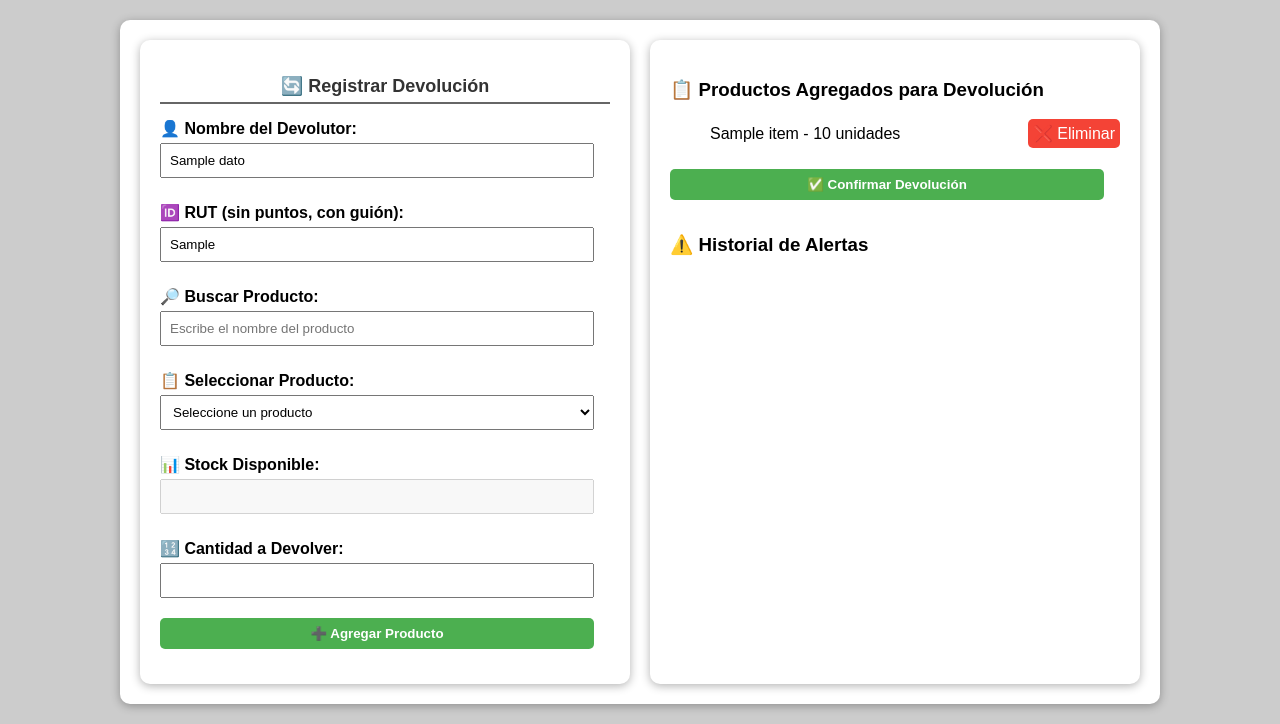
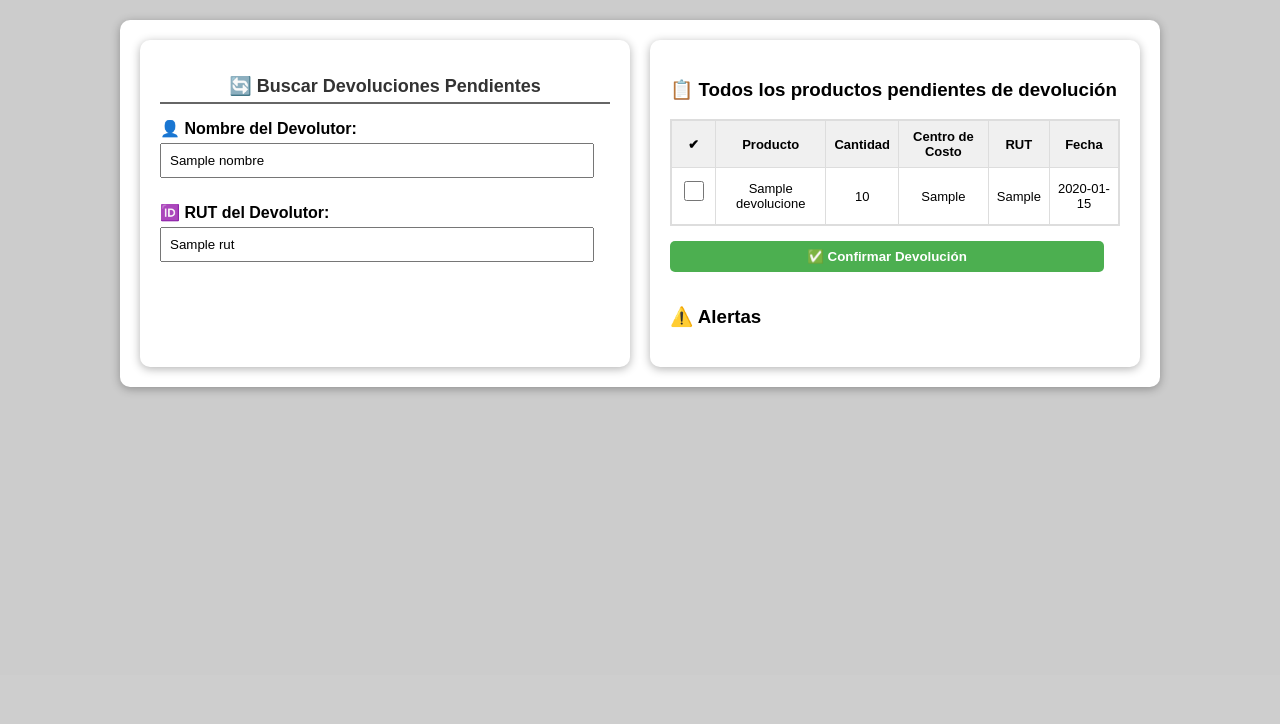
Before and after one commit to annndre/aplicacion-web, a Flask app: template templates/devoluciones.html in a window 1280 px wide. Shown: the part 125-849 px from the top of the page. After the commit the page ends 518 px from the top, so only its background shows below. Run offline with Flask 3, Linux system fonts and the light colour scheme; the template is opened without the code that fills it: most values are stand-ins (such as "Sample title", 1, 10 or a date in 2020); some libraries are stand-ins or nearby versions.

Commit message:
🔥 Actualización sistema de devoluciones con filtro por RUT y tabla responsive

```diff
--- a/app.py
+++ b/app.py
@@ -83,6 +83,8 @@ def solicitudes():
         producto_id = request.form['producto_id']
         cantidad = int(request.form['cantidad'])
         centro_costo = request.form['centro_costo']
+        motivo = request.form['motivo']
+
 
         # Validación del formato del RUT
         if not re.match(r'^\d{7,8}-[\dkK]$', rut_solicitante):
@@ -110,8 +112,10 @@ def solicitudes():
             'producto_id': producto_id,
             'producto_nombre': producto_nombre,
             'cantidad': cantidad,
-            'centro_costo': centro_costo
+            'centro_costo': centro_costo,
+            'motivo': motivo
         })
+
         flash(f'Producto {producto_nombre} agregado.')
         session.modified = True
 
@@ -175,8 +179,8 @@ def confirmar_solicitud():
                     # Registrar en historial de solicitudes
                     cursor.execute("""
                         INSERT INTO historial_solicitudes
-                        (nombre_solicitante, rut_solicitante, producto_id, producto_nombre, cantidad, centro_costo, usuario)
-                        VALUES (%(nombre_solicitante)s, %(rut_solicitante)s, %(producto_id)s, %(producto_nombre)s, %(cantidad)s, %(centro_costo)s, %(usuario)s)
+                        (nombre_solicitante, rut_solicitante, producto_id, producto_nombre, cantidad, centro_costo, motivo, usuario)
+                        VALUES (%(nombre_solicitante)s, %(rut_solicitante)s, %(producto_id)s, %(producto_nombre)s, %(cantidad)s, %(centro_costo)s, %(motivo)s, %(usuario)s)
                     """, {
                         'nombre_solicitante': datos['nombre_solicitante'],
                         'rut_solicitante': datos['rut_solicitante'],
@@ -184,8 +188,29 @@ def confirmar_solicitud():
                         'producto_nombre': item['producto_nombre'],
                         'cantidad': item['cantidad'],
                         'centro_costo': item['centro_costo'],
+                        'motivo': item['motivo'],
                         'usuario': usuario
+
                     })
+                    print("DEBUG MOTIVO:", item.get('motivo'))
+
+                    if item['motivo'] == 'devolucion':
+                        cursor.execute("""
+                            INSERT INTO devoluciones_pendientes
+                            (nombre_solicitante, rut_solicitante, producto_id, producto_nombre, cantidad, centro_costo, motivo, usuario)
+                            VALUES (%s, %s, %s, %s, %s, %s, %s, %s)
+                        """, (
+                            datos['nombre_solicitante'],
+                            datos['rut_solicitante'],
+                            item['producto_id'],
+                            item['producto_nombre'],
+                            item['cantidad'],
+                            item['centro_costo'],
+                            item['motivo'],
+                            usuario
+                        ))
+                        print("✅ INSERT ejecutado en devoluciones_pendientes")
+
 
                     # Stock crítico
                     if nuevo_stock <= producto['stock_critico']:
@@ -234,101 +259,49 @@ def devoluciones():
         flash("Acceso restringido", "danger")
         return redirect(url_for('login'))
 
+    nombre = ''
+    rut = ''
+    devoluciones_filtradas = []
+
     conexion = obtener_conexion()
     with conexion.cursor(cursor_factory=psycopg2.extras.DictCursor) as cursor:
-        cursor.execute("SELECT * FROM productos")
-        inventario = cursor.fetchall()
+        if request.method == 'POST':
+            nombre = request.form['nombre_devolutor'].strip()
+            rut = request.form['rut_devolutor'].strip()
 
-    if request.method == 'POST':
-        nombre_devolutor = request.form['nombre_devolutor']
-        rut_devolutor = request.form['rut_devolutor']
-        producto_id = request.form['producto_id']
-        cantidad = int(request.form['cantidad'])
+            cursor.execute("""
+                SELECT * FROM devoluciones_pendientes
+                WHERE rut_solicitante = %s
+                ORDER BY fecha DESC
+            """, (rut,))
+        else:
+            cursor.execute("SELECT * FROM devoluciones_pendientes ORDER BY fecha DESC")
 
-        if 'devolucion_temporal' not in session:
-            session['devolucion_temporal'] = {
-                'nombre_devolutor': nombre_devolutor,
-                'rut_devolutor': rut_devolutor,
-                'productos': []
-            }
+        devoluciones_filtradas = cursor.fetchall()
 
-        producto = next((p for p in inventario if str(p['id']) == producto_id), None)
+    return render_template('devoluciones.html', devoluciones=devoluciones_filtradas, nombre=nombre, rut=rut)
 
-        if producto:
-            session['devolucion_temporal']['productos'].append({
-                'producto_id': producto_id,
-                'producto_nombre': producto['producto_nombre'],
-                'cantidad': cantidad
-            })
-            flash(f'Producto {producto["producto_nombre"]} agregado para devolución.')
-            session.modified = True
+    return render_template('devoluciones.html', devoluciones=[], nombre='', rut='')
 
+@app.route('/confirmar_devolucion', methods=['POST'])
+def confirmar_devolucion():
+    if 'usuario' not in session:
+        flash("Acceso restringido", "danger")
+        return redirect(url_for('login'))
+
+    ids = request.form.getlist('devoluciones_ids')
+    if not ids:
+        flash("⚠️ Debes seleccionar al menos un producto para devolver.", "warning")
         return redirect(url_for('devoluciones'))
 
-    datos = session.get('devolucion_temporal', {})
-    return render_template('devoluciones.html', inventario=inventario, datos=datos)
+    conexion = obtener_conexion()
+    with conexion.cursor() as cursor:
+        for id_ in ids:
+            cursor.execute("DELETE FROM devoluciones_pendientes WHERE id = %s", (id_,))
+    conexion.commit()
 
-@app.route('/eliminar_producto_devolucion/<int:index>')
-def eliminar_producto_devolucion(index):
-    if 'devolucion_temporal' not in session:
-        return redirect(url_for('devoluciones'))
-
-    productos = session['devolucion_temporal'].get('productos', [])
-    if 0 <= index < len(productos):
-        producto_eliminado = productos.pop(index)
-        flash(f'Producto {producto_eliminado["producto_nombre"]} eliminado.')
-        session.modified = True
-
+    flash("✅ Devoluciones confirmadas y eliminadas de la base.")
     return redirect(url_for('devoluciones'))
-
-@app.route('/confirmar_devolucion', methods=['GET', 'POST'])
-def confirmar_devolucion():
-    if 'usuario' not in session:
-        return redirect(url_for('login'))
-
-    datos = session.get('devolucion_temporal')
-    if not datos:
-        return redirect(url_for('devoluciones'))
-
-    usuario = session['usuario']  # Guardar quién hizo la devolución
-
-    if request.method == 'POST':
-        conexion = obtener_conexion()
-        with conexion.cursor(cursor_factory=psycopg2.extras.DictCursor) as cursor:
-            for item in datos['productos']:
-                cursor.execute("SELECT * FROM productos WHERE id = %(id)s", {'id': item['producto_id']})
-                producto = cursor.fetchone()
-
-                if producto:
-                    nuevo_stock = producto['stock_disponible'] + item['cantidad']
-                    cursor.execute("""
-                        UPDATE productos
-                        SET stock_disponible = %(stock_disponible)s
-                        WHERE id = %(id)s
-                    """, {'stock_disponible': nuevo_stock, 'id': item['producto_id']})
-
-                    # Guardar en historial_devoluciones con usuario
-                    cursor.execute("""
-                        INSERT INTO historial_devoluciones
-                        (nombre_devolutor, rut_devolutor, producto_id, producto_nombre, cantidad, usuario)
-                        VALUES (%(nombre_devolutor)s, %(rut_devolutor)s, %(producto_id)s, %(producto_nombre)s, %(cantidad)s, %(usuario)s)
-                    """, {
-                        'nombre_devolutor': datos['nombre_devolutor'],
-                        'rut_devolutor': datos['rut_devolutor'],
-                        'producto_id': item['producto_id'],
-                        'producto_nombre': item['producto_nombre'],
-                        'cantidad': item['cantidad'],
-                        'usuario': usuario
-                    })
-
-                    flash(f'Devolución confirmada por {usuario}: {producto["producto_nombre"]} - Nuevo stock: {nuevo_stock}')
-
-            conexion.commit()
-            session.pop('devolucion_temporal', None)
-
-        return redirect(url_for('devoluciones'))
-
-    return render_template('confirmar_devolucion.html', devolucion=datos)
 
 ####################################################################################################################
 @app.route('/entradas', methods=['GET', 'POST'])
@@ -337,13 +310,11 @@ def entradas():
         flash("Acceso restringido", "danger")
         return redirect(url_for('login'))
 
-    # Obtener inventario
     conexion = obtener_conexion()
     with conexion.cursor(cursor_factory=psycopg2.extras.DictCursor) as cursor:
         cursor.execute("SELECT id, producto_nombre, stock_disponible, unidad, categoria FROM productos")
         inventario = cursor.fetchall()
 
-    # Inicializar datos temporales en la sesión
     if 'entrada_temporal' not in session:
         session['entrada_temporal'] = {
             'productos': [],
@@ -353,56 +324,54 @@ def entradas():
         }
 
     if request.method == 'POST':
+
         if 'agregar_producto' in request.form:
-            # Datos comunes
+            session['entrada_temporal']['numero_orden'] = request.form.get('numero_orden', '').strip()
+            session['entrada_temporal']['numero_guia'] = request.form.get('numero_guia', '').strip()
+            session['entrada_temporal']['numero_factura'] = request.form.get('numero_factura', '').strip()
+
+            producto_id_form = request.form.get('producto_id')
             producto_nombre = request.form.get('producto_nombre', '').strip()
-            cantidad = int(request.form.get('cantidad', 0))
             unidad = request.form.get('unidad', '').strip()
-            categoria = request.form.get('categoria', 'General').strip()
-
-            # Validación
-            if not producto_nombre or cantidad <= 0:
-                flash('⚠️ Error: Debes ingresar un nombre de producto y cantidad válida.', 'error')
+            categoria = request.form.get('categoria', '').strip()
+            try:
+                cantidad = int(request.form.get('cantidad', 0))
+            except ValueError:
+                flash("⚠️ La cantidad debe ser un número entero.", "error")
                 return redirect(url_for('entradas'))
 
-            # Buscar si ya existe
+            if not producto_nombre or cantidad <= 0:
+                flash('⚠️ Error: Debes ingresar un nombre de producto y una cantidad válida.', 'error')
+                return redirect(url_for('entradas'))
+
+            conexion = obtener_conexion()
             with conexion.cursor(cursor_factory=psycopg2.extras.DictCursor) as cursor:
-                cursor.execute("""
-                    SELECT id, stock_disponible FROM productos
-                    WHERE LOWER(TRIM(producto_nombre)) = LOWER(TRIM(%s))
-                """, (producto_nombre,))
-                producto_existente = cursor.fetchone()
+                if producto_id_form:
+                    producto_id = int(producto_id_form)
+                else:
+                    # 🔽 Producto nuevo: lo insertamos
+                    cursor.execute("""
+                        INSERT INTO productos (producto_nombre, stock_disponible, unidad, categoria)
+                        VALUES (%s, %s, %s, %s)
+                        RETURNING id
+                    """, (producto_nombre, cantidad, unidad, categoria))
+                    producto_id = cursor.fetchone()[0]
+                    conexion.commit()
+                    flash(f"🆕 Producto nuevo agregado: {producto_nombre}", "info")
 
-            if producto_existente:
-            # Producto existente
-                session['entrada_temporal']['productos'].append({
-                    'producto_id': producto_existente['id'],
-                    'producto_nombre': producto_nombre,
-                    'cantidad': cantidad,
-                    'unidad': unidad,
-                    'categoria': categoria,
-                    'nuevo': False
-                })
-            else:
-                # Solo si es nuevo capturamos stock_critico
-                stock_critico = int(request.form.get('stock_critico', 0))
-                session['entrada_temporal']['productos'].append({
-                    'producto_id': None,
-                    'producto_nombre': producto_nombre,
-                    'cantidad': cantidad,
-                    'unidad': unidad,
-                    'categoria': categoria,
-                    'stock_critico': stock_critico,
-                    'nuevo': True
-                })
+            session['entrada_temporal']['productos'].append({
+                'producto_id': producto_id,
+                'producto_nombre': producto_nombre,
+                'cantidad': cantidad,
+                'unidad': unidad,
+                'categoria': categoria
+            })
 
             session.modified = True
             flash(f'✅ Producto agregado: {producto_nombre} - Cantidad: {cantidad}', 'success')
             return redirect(url_for('entradas'))
 
-
         elif 'eliminar_producto' in request.form:
-            # Eliminar un producto de la lista temporal
             index = int(request.form.get('eliminar_producto'))
             if 0 <= index < len(session['entrada_temporal']['productos']):
                 eliminado = session['entrada_temporal']['productos'].pop(index)
@@ -417,6 +386,10 @@ def entradas():
                 numero_guia = session['entrada_temporal'].get('numero_guia') or None
                 numero_factura = session['entrada_temporal'].get('numero_factura') or None
 
+                if not any([numero_orden, numero_guia, numero_factura]):
+                    flash("⚠️ Debes ingresar al menos número de orden, guía o factura.", "error")
+                    return redirect(url_for('entradas'))
+
                 if not session['entrada_temporal'].get('productos'):
                     flash('⚠️ Error: No hay productos para registrar.', 'error')
                     return redirect(url_for('entradas'))
@@ -424,62 +397,40 @@ def entradas():
                 conexion = obtener_conexion()
                 with conexion.cursor(cursor_factory=psycopg2.extras.DictCursor) as cursor:
                     for producto in session['entrada_temporal']['productos']:
+                        producto_id = producto['producto_id']
                         producto_nombre = producto['producto_nombre']
                         cantidad = producto['cantidad']
                         unidad = producto['unidad']
                         categoria = producto['categoria']
-                        producto_id = producto.get('producto_id')
 
-                        if producto['nuevo']:
-                            stock_critico = producto.get('stock_critico', 0)
-                            cursor.execute("""
-                                INSERT INTO productos (producto_nombre, unidad, stock_disponible, categoria, stock_critico)
-                                VALUES (%s, %s, %s, %s, %s) RETURNING id
-                            """, (producto_nombre, unidad, cantidad, categoria, stock_critico))
-                            nuevo_producto = cursor.fetchone()
+                        cursor.execute("""
+                            UPDATE productos
+                            SET stock_disponible = stock_disponible + %s
+                            WHERE id = %s
+                        """, (cantidad, producto_id))
 
-                            if nuevo_producto:
-                                producto_id = nuevo_producto['id']
-                            else:
-                                flash(f'❌ Error al insertar el producto "{producto_nombre}".', 'error')
-                                return redirect(url_for('entradas'))
-                        else:
-                            # Actualizar stock del producto existente
-                            cursor.execute("""
-                                UPDATE productos
-                                SET stock_disponible = stock_disponible + %s
-                                WHERE id = %s
-                            """, (cantidad, producto_id))
-
-                        # Registrar en historial de entradas
                         cursor.execute("""
                             INSERT INTO historial_entradas
                             (numero_orden, numero_guia, numero_factura, producto_id, producto_nombre, cantidad, unidad, categoria, usuario)
                             VALUES (%s, %s, %s, %s, %s, %s, %s, %s, %s)
                         """, (numero_orden, numero_guia, numero_factura, producto_id, producto_nombre, cantidad, unidad, categoria, usuario))
 
-                # Guardar cambios en la base de datos
                 conexion.commit()
                 flash('✅ Entrada confirmada y registrada exitosamente.', 'success')
-
-                # Limpiar datos de la sesión después de registrar
                 session.pop('entrada_temporal', None)
                 session.modified = True
-
                 return redirect(url_for('entradas'))
 
             except Exception as e:
                 flash(f"❌ Error al confirmar entrada: {str(e)}", "error")
                 return redirect(url_for('entradas'))
 
-    # Renderizar la plantilla al final si es una solicitud GET
     return render_template(
         'entradas.html',
         inventario=inventario,
         productos_temporales=session['entrada_temporal']['productos'],
         datos=session['entrada_temporal']
     )
-
 
 ####################################################################################################################
 @app.route('/inventario')
--- a/templates/confirmar_solicitud.html
+++ b/templates/confirmar_solicitud.html
@@ -24,7 +24,7 @@
     {% else %}
         <ul>
             {% for item in solicitud.productos %}
-                <li>{{ item.producto_nombre }} - {{ item.cantidad }} unidades (Centro de Costo: {{ item.centro_costo }})</li>
+                <li>{{ item.producto_nombre }} - {{ item.cantidad }} unidades (Centro de Costo: {{ item.centro_costo }}| Motivo: {{ item.motivo }})</li>
             {% endfor %}
         </ul>
     {% endif %}
--- a/templates/devoluciones.html
+++ b/templates/devoluciones.html
@@ -5,58 +5,55 @@
 {% block content %}
 <div class="contenedor-flex">
     <div class="formulario">
-        <h2>🔄 Registrar Devolución</h2>
+        <h2>🔄 Buscar Devoluciones Pendientes</h2>
 
         <form method="POST">
             <label>👤 Nombre del Devolutor:</label>
-            <input type="text" name="nombre_devolutor" required value="{{ datos.get('nombre_devolutor', '') }}">
+            <input type="text" name="nombre_devolutor" required value="{{ nombre }}">
 
-            <label>🆔 RUT (sin puntos, con guión):</label>
-            <input type="text" name="rut_devolutor" pattern="^\d{7,8}-[\dkK]$" required value="{{ datos.get('rut_devolutor', '') }}">
-
-            <!-- Campo de búsqueda para filtrar productos -->
-            <label>🔎 Buscar Producto:</label>
-            <input type="text" id="producto_nombre" placeholder="Escribe el nombre del producto" oninput="filtrarProductos()" required>
-
-            <!-- Lista desplegable de productos con stock disponible -->
-            <label>📋 Seleccionar Producto:</label>
-            <select name="producto_id" id="producto_id" required onchange="actualizarStockDisponible()">
-                <option value="">Seleccione un producto</option>
-                {% for producto in inventario %}
-                    <option value="{{ producto.id }}" data-nombre="{{ producto.producto_nombre }}" data-stock="{{ producto.stock_disponible }}">
-                        {{ producto.producto_nombre }} (Stock: {{ producto.stock_disponible }})
-                    </option>
-                {% endfor %}
-            </select>
-
-            <label>📊 Stock Disponible:</label>
-            <input type="text" id="stock_disponible" disabled>
-
-            <label>🔢 Cantidad a Devolver:</label>
-            <input type="number" name="cantidad" id="cantidad" min="1" required>
-
-            <button type="submit">➕ Agregar Producto</button>
+            <label>🆔 RUT del Devolutor:</label>
+            <input type="text" id="filtro_rut" name="rut_devolutor" pattern="^\d{7,8}-[\dkK]$" required value="{{ rut }}">
         </form>
     </div>
 
     <div class="lista-solicitudes">
-        <h3>📋 Productos Agregados para Devolución</h3>
-        <ul class="productos-lista">
-            {% for item in datos.get('productos', []) %}
-                <li>
-                    {{ item.producto_nombre }} - {{ item.cantidad }} unidades
-                    <a href="{{ url_for('eliminar_producto_devolucion', index=loop.index0) }}" class="btn-eliminar">❌ Eliminar</a>
-                </li>
-            {% endfor %}
-        </ul>
+        <h3>📋 Todos los productos pendientes de devolución</h3>
 
-        {% if datos.get('productos') %}
-            <form method="GET" action="{{ url_for('confirmar_devolucion') }}">
-                <button type="submit">✅ Confirmar Devolución</button>
-            </form>
+        {% if devoluciones %}
+        <form method="POST" action="{{ url_for('confirmar_devolucion') }}">
+            <div class="tabla-scroll">
+                <table id="tabla_devoluciones">
+                    <thead>
+                        <tr>
+                            <th>✔</th>
+                            <th>Producto</th>
+                            <th>Cantidad</th>
+                            <th>Centro de Costo</th>
+                            <th>RUT</th>
+                            <th>Fecha</th>
+                        </tr>
+                    </thead>
+                    <tbody>
+                        {% for d in devoluciones %}
+                        <tr>
+                            <td><input type="checkbox" name="devoluciones_ids" value="{{ d.id }}"></td>
+                            <td>{{ d.producto_nombre }}</td>
+                            <td>{{ d.cantidad }}</td>
+                            <td>{{ d.centro_costo }}</td>
+                            <td class="rut-col">{{ d.rut_solicitante }}</td>
+                            <td>{{ d.fecha.strftime('%Y-%m-%d') }}</td>
+                        </tr>
+                        {% endfor %}
+                    </tbody>
+                </table>
+            </div>
+            <button type="submit">✅ Confirmar Devolución</button>
+        </form>
+        {% else %}
+            <p>No hay devoluciones pendientes.</p>
         {% endif %}
 
-        <h3>⚠️ Historial de Alertas</h3>
+        <h3>⚠️ Alertas</h3>
         <ul class="alertas">
             {% with messages = get_flashed_messages() %}
                 {% for message in messages %}
@@ -67,31 +64,62 @@
     </div>
 </div>
 
-<!-- Estilos CSS -->
+<!-- JS para filtrar por RUT en vivo -->
+<script>
+document.getElementById("filtro_rut").addEventListener("input", function() {
+    const rutInput = this.value.trim().toLowerCase();
+    const rows = document.querySelectorAll("#tabla_devoluciones tbody tr");
+
+    rows.forEach(row => {
+        const rut = row.querySelector(".rut-col").textContent.toLowerCase();
+        row.style.display = rut.includes(rutInput) ? "" : "none";
+    });
+});
+</script>
+
+<!-- CSS -->
 <style>
 .contenedor-flex {
     display: flex;
     gap: 20px;
+    flex-wrap: wrap;
 }
 .formulario, .lista-solicitudes {
-    width: 50%;
+    flex: 1 1 45%;
     background-color: white;
     padding: 20px;
     border-radius: 10px;
     box-shadow: 0 2px 10px rgba(0,0,0,0.3);
 }
-.productos-lista li {
-    display: flex;
-    justify-content: space-between;
-    align-items: center;
+.tabla-scroll {
+    max-height: 300px;
+    overflow-y: auto;
+    border: 1px solid #ddd;
     margin-bottom: 10px;
 }
-.btn-eliminar {
-    background-color: #f44336;
+table {
+    width: 100%;
+    border-collapse: collapse;
+    font-size: 13px; /* 👈 Tamaño de letra más pequeño */
+}
+th, td {
+    padding: 8px;
+    border: 1px solid #ddd;
+    text-align: center;
+}
+th {
+    background-color: #f0f0f0;
+}
+input[type="checkbox"] {
+    width: 20px;
+    height: 20px;
+    accent-color: #4CAF50; /* ✔ verde */
+    cursor: pointer;
+}
+input[type="checkbox"]:checked::before {
+    content: "✓";
     color: white;
-    padding: 5px;
-    text-decoration: none;
-    border-radius: 5px;
+    font-size: 16px;
 }
 .alertas .alert {
     background-color: #ffdddd;
@@ -101,34 +129,4 @@
     border-radius: 5px;
 }
 </style>
-
-<!-- Script para filtrar productos y actualización de stock -->
-<script>
-function filtrarProductos() {
-    const input = document.getElementById('producto_nombre').value.toLowerCase();
-    const select = document.getElementById('producto_id');
-    const opciones = select.options;
-
-    for (let i = 0; i < opciones.length; i++) {
-        const nombreProducto = opciones[i].getAttribute('data-nombre') || '';
-        opciones[i].style.display = nombreProducto.toLowerCase().includes(input) || opciones[i].value === '' ? "" : "none";
-    }
-
-    // Si solo hay una coincidencia visible, seleccionarla automáticamente
-    const visibles = [...opciones].filter(option => option.style.display === '');
-    if (visibles.length === 2) {  // incluye el "Seleccione un producto"
-        select.value = visibles[1].value;
-    } else {
-        select.value = '';
-    }
-}
-
-// Mostrar stock disponible cuando se seleccione un producto
-function actualizarStockDisponible() {
-    let selectedOption = document.getElementById("producto_id").options[document.getElementById("producto_id").selectedIndex];
-    let stockDisponible = selectedOption.getAttribute("data-stock") || "0";
-    document.getElementById("stock_disponible").value = stockDisponible;
-}
-</script>
-
 {% endblock %}
```
Also changed, not shown: templates/confirmar_devolucion.html (deleted, +0 -63 lines), templates/entradas.html (+39 -57 lines), templates/solicitudes.html (+8 -1 lines), 1 other file.
